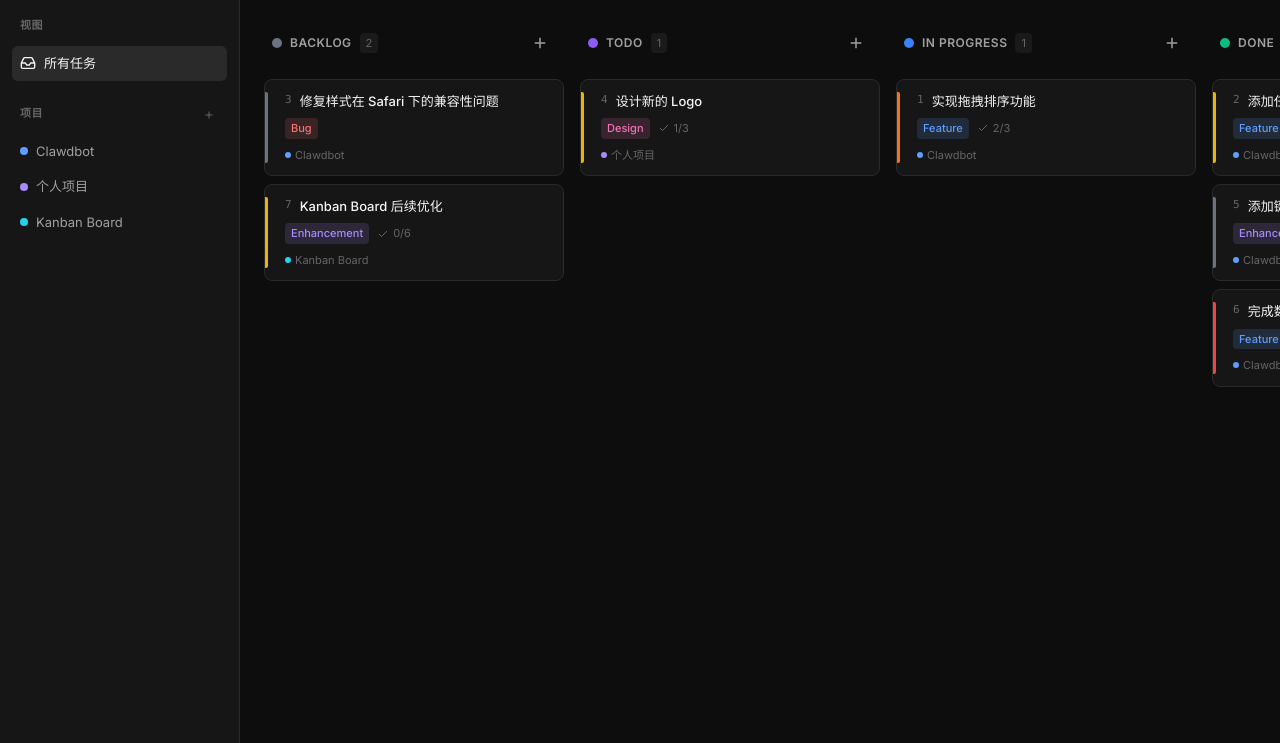
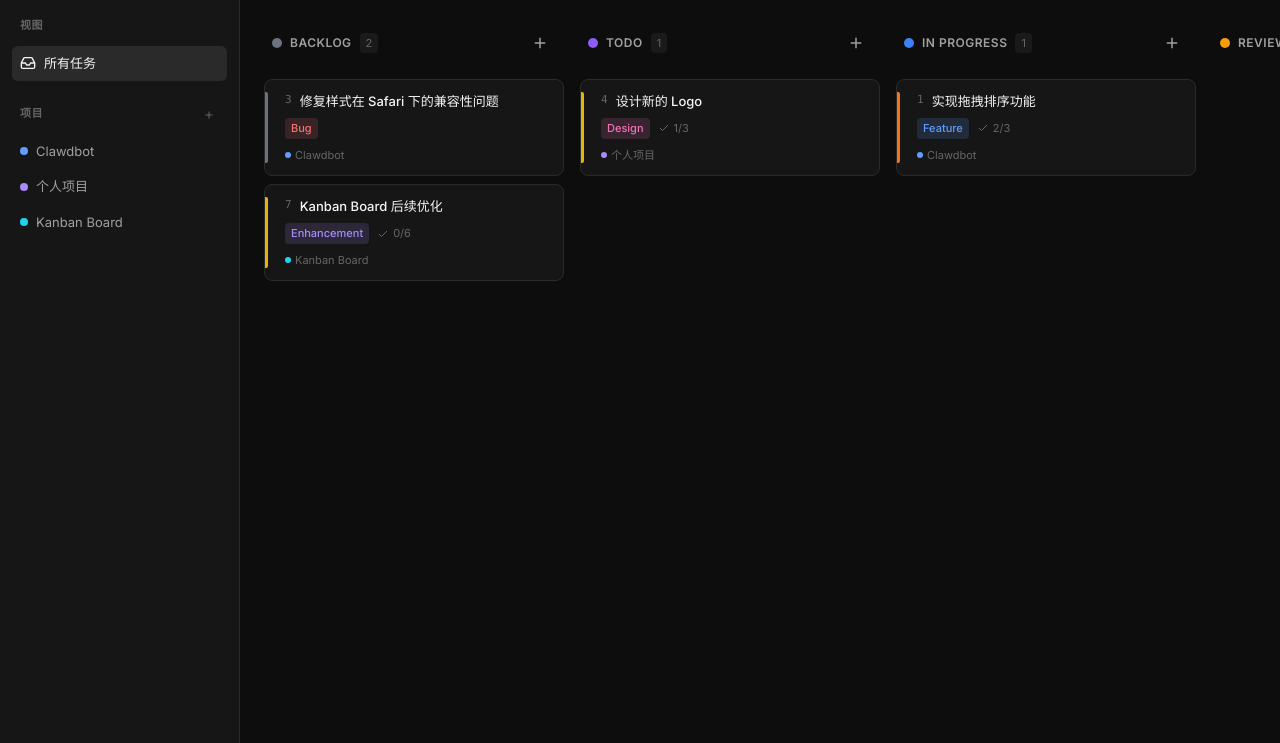
Before and after one commit to eric950907/kanban-board, a website: page index.html in a window 1280 px wide. Shown: the part 57-800 px from the top of the page. Drawn offline with Linux system fonts and the light colour scheme.

Commit message:
feat: add Review status column
- Added Review column between In Progress and Done
- Orange color (#f59e0b) for Review status

```diff
--- a/src/main.js
+++ b/src/main.js
@@ -38,6 +38,7 @@ const STATUSES = [
   { id: 'backlog', name: 'Backlog', color: 'backlog' },
   { id: 'todo', name: 'Todo', color: 'todo' },
   { id: 'progress', name: 'In Progress', color: 'progress' },
+  { id: 'review', name: 'Review', color: 'review' },
   { id: 'done', name: 'Done', color: 'done' },
 ];
 
--- a/src/styles/main.css
+++ b/src/styles/main.css
@@ -43,6 +43,7 @@
   --status-backlog: #6b7280;
   --status-todo: #8b5cf6;
   --status-progress: #3b82f6;
+  --status-review: #f59e0b;
   --status-done: #10b981;
 
   /* Spacing */
@@ -353,6 +354,7 @@ input, textarea {
 .column-status-dot.backlog { background: var(--status-backlog); }
 .column-status-dot.todo { background: var(--status-todo); }
 .column-status-dot.progress { background: var(--status-progress); }
+.column-status-dot.review { background: var(--status-review); }
 .column-status-dot.done { background: var(--status-done); }
 
 .column-name {
```
